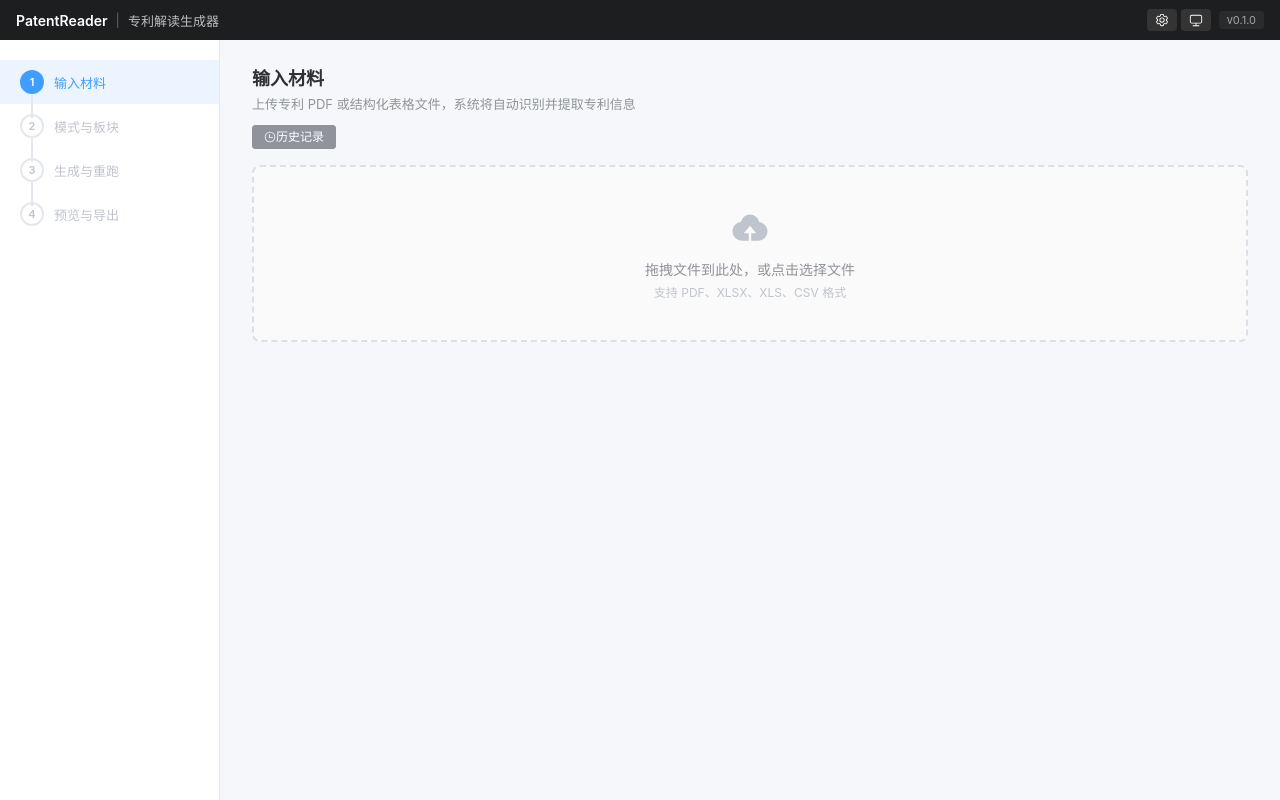
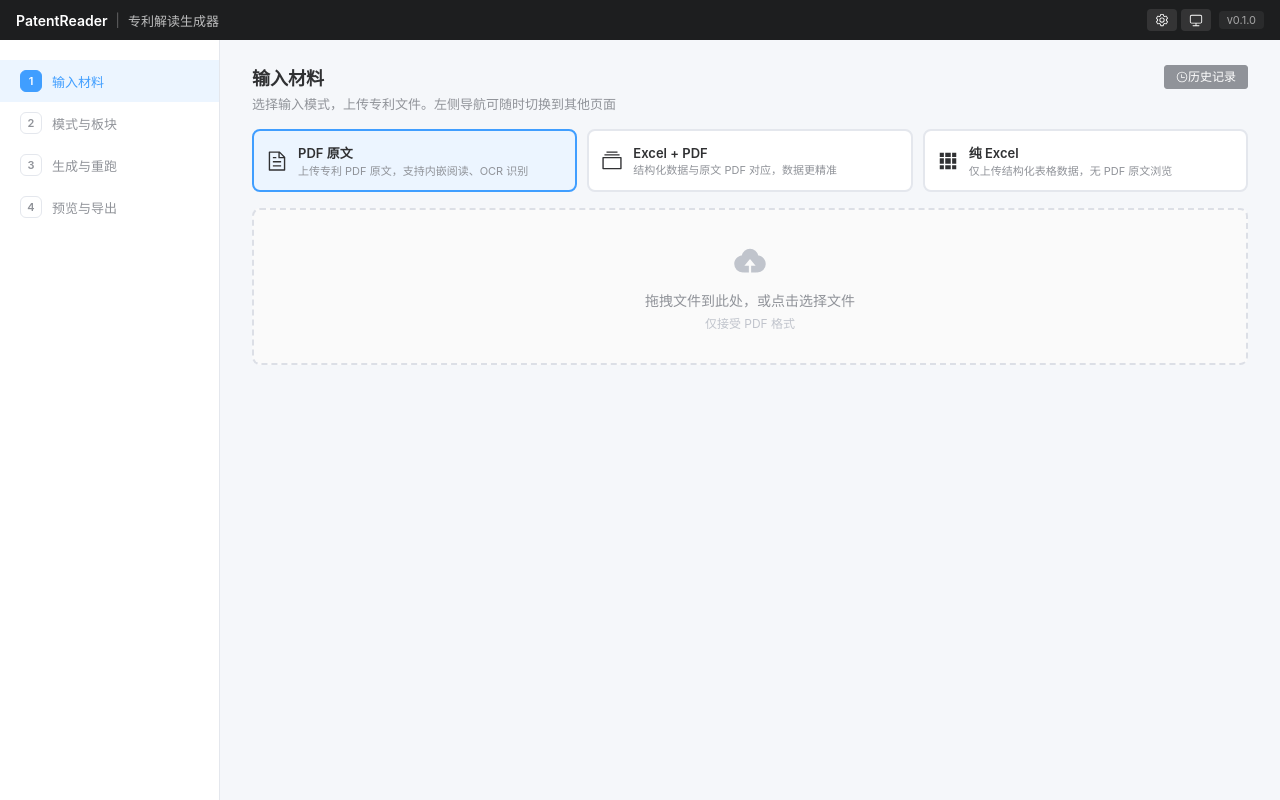
Before and after one commit to Casafred/powerpatent, a Vue app: page /input in a window 1280 px wide. Built offline with nearby package versions, Linux system fonts and the light colour scheme.

Commit message:
feat: 桌面应用AI API连接失败
Co-authored-by: traeagent <traeagent@users.noreply.github.com>

```diff
--- a/src/components/input/FileDrop.vue
+++ b/src/components/input/FileDrop.vue
@@ -16,6 +16,9 @@ export interface InputFileInfo {
   size?: number
 }
 
+export type InputMode = 'pdf' | 'excel_pdf' | 'excel'
+
+const inputMode = ref<InputMode>('pdf')
 const files = ref<InputFileInfo[]>([])
 const processing = ref(false)
 const error = ref<string | null>(null)
@@ -23,6 +26,35 @@ const error = ref<string | null>(null)
 const hasFiles = computed(() => files.value.length > 0)
 const hasPdf = computed(() => files.value.some(f => f.type === 'pdf'))
 const hasTable = computed(() => files.value.some(f => f.type === 'xlsx' || f.type === 'csv'))
+
+const modeConfig: Record<InputMode, { label: string; desc: string; icon: string; acceptFilters: { name: string; extensions: string[] }[] }> = {
+  pdf: {
+    label: 'PDF 原文',
+    desc: '上传专利 PDF 原文，支持内嵌阅读、OCR 识别',
+    icon: 'Document',
+    acceptFilters: [
+      { name: 'PDF 文件', extensions: ['pdf'] },
+    ],
+  },
+  excel_pdf: {
+    label: 'Excel + PDF',
+    desc: '结构化数据与原文 PDF 对应，数据更精准',
+    icon: 'Files',
+    acceptFilters: [
+      { name: '专利文件', extensions: ['pdf', 'xlsx', 'xls', 'csv'] },
+      { name: 'PDF', extensions: ['pdf'] },
+      { name: '表格', extensions: ['xlsx', 'xls', 'csv'] },
+    ],
+  },
+  excel: {
+    label: '纯 Excel',
+    desc: '仅上传结构化表格数据，无 PDF 原文浏览',
+    icon: 'Grid',
+    acceptFilters: [
+      { name: '表格文件', extensions: ['xlsx', 'xls', 'csv'] },
+    ],
+  },
+}
 
 function detectFileType(ext: string): InputFileInfo['type'] {
   const lower = ext.toLowerCase()
@@ -32,19 +64,12 @@ function detectFileType(ext: string): InputFileInfo['type'] {
   return 'unknown'
 }
 
-function getInputSource(): InputSource {
-  if (hasPdf.value && hasTable.value) return 'mixed'
-  if (hasPdf.value) return 'pdf'
-  return 'table'
-}
-
 function addFilePaths(paths: string[]) {
   for (const path of paths) {
     const name = path.split(/[/\\]/).pop() || path
     const ext = name.includes('.') ? name.split('.').pop()! : ''
     const type = detectFileType(ext)
     if (type === 'unknown') continue
-    // 避免重复添加
     if (files.value.some(f => f.path === path)) continue
     files.value.push({ path, name, ext, type })
   }
@@ -61,14 +86,11 @@ function clearAll() {
 }
 
 async function openFileDialog() {
+  const cfg = modeConfig[inputMode.value]
   try {
     const selected = await open({
       multiple: true,
-      filters: [
-        { name: '专利文件', extensions: ['pdf', 'xlsx', 'xls', 'csv'] },
-        { name: 'PDF', extensions: ['pdf'] },
-        { name: '表格', extensions: ['xlsx', 'xls', 'csv'] },
-      ],
+      filters: cfg.acceptFilters,
     })
     if (selected) {
       const paths = Array.isArray(selected) ? selected : [selected]
@@ -81,21 +103,15 @@ async function openFileDialog() {
 
 function handleDrop(e: DragEvent) {
   isDragging.value = false
-  // Tauri 环境下拖拽文件通过 dataTransfer 获取路径
   const paths: string[] = []
   if (e.dataTransfer) {
     for (let i = 0; i < e.dataTransfer.files.length; i++) {
       const file = e.dataTransfer.files[i]
-      // 在 Tauri 中，file.path 包含完整文件路径
       const filePath = (file as any).path as string | undefined
-      if (filePath) {
-        paths.push(filePath)
-      }
+      if (filePath) paths.push(filePath)
     }
   }
-  if (paths.length > 0) {
-    addFilePaths(paths)
-  }
+  if (paths.length > 0) addFilePaths(paths)
 }
 
 function handleDragOver(e: DragEvent) {
@@ -107,8 +123,28 @@ function handleDragLeave() {
   isDragging.value = false
 }
 
+// 校验文件是否符合当前模式
+function validateFiles(): string | null {
+  if (inputMode.value === 'pdf' && !files.value.some(f => f.type === 'pdf')) {
+    return '当前模式为"PDF 原文"，请至少添加一个 PDF 文件'
+  }
+  if (inputMode.value === 'excel' && !files.value.some(f => f.type === 'xlsx' || f.type === 'csv')) {
+    return '当前模式为"纯 Excel"，请至少添加一个表格文件'
+  }
+  if (inputMode.value === 'excel_pdf') {
+    if (!files.value.some(f => f.type === 'pdf')) return 'Excel+PDF 模式需要至少一个 PDF 文件'
+    if (!files.value.some(f => f.type === 'xlsx' || f.type === 'csv')) return 'Excel+PDF 模式需要至少一个表格文件'
+  }
+  return null
+}
+
 async function processFiles() {
   if (files.value.length === 0) return
+  const validationError = validateFiles()
+  if (validationError) {
+    error.value = validationError
+    return
+  }
   processing.value = true
   error.value = null
   try {
@@ -123,11 +159,38 @@ async function processFiles() {
   }
 }
 
-defineExpose({ files, hasFiles, getInputSource })
+function getInputSource(): InputSource {
+  if (hasPdf.value && hasTable.value) return 'mixed'
+  if (hasPdf.value) return 'pdf'
+  return 'table'
+}
+
+defineExpose({ files, hasFiles, getInputSource, inputMode })
 </script>
 
 <template>
   <div class="file-drop-section">
+    <!-- 输入模式选择 -->
+    <div class="mode-selector">
+      <div
+        v-for="(cfg, key) in modeConfig"
+        :key="key"
+        class="mode-card"
+        :class="{ active: inputMode === key }"
+        @click="inputMode = key as InputMode"
+      >
+        <el-icon :size="22">
+          <Document v-if="key === 'pdf'" />
+          <Files v-else-if="key === 'excel_pdf'" />
+          <Grid v-else />
+        </el-icon>
+        <div class="mode-info">
+          <span class="mode-label">{{ cfg.label }}</span>
+          <span class="mode-desc">{{ cfg.desc }}</span>
+        </div>
+      </div>
+    </div>
+
     <!-- 拖拽上传区域 -->
     <div
       class="drop-zone"
@@ -137,9 +200,13 @@ defineExpose({ files, hasFiles, getInputSource })
       @dragleave="handleDragLeave"
       @click="openFileDialog"
     >
-      <el-icon :size="40" color="var(--app-text-placeholder)"><UploadFilled /></el-icon>
+      <el-icon :size="36" color="var(--app-text-placeholder)"><UploadFilled /></el-icon>
       <p class="drop-text">拖拽文件到此处，或点击选择文件</p>
-      <p class="drop-hint">支持 PDF、XLSX、XLS、CSV 格式</p>
+      <p class="drop-hint">
+        <template v-if="inputMode === 'pdf'">仅接受 PDF 格式</template>
+        <template v-else-if="inputMode === 'excel'">仅接受 XLSX / XLS / CSV 格式</template>
+        <template v-else>支持 PDF + XLSX / XLS / CSV 混合上传</template>
+      </p>
     </div>
 
     <!-- 文件列表 -->
@@ -152,7 +219,7 @@ defineExpose({ files, hasFiles, getInputSource })
       <div class="file-list">
         <div v-for="(file, index) in files" :key="file.path" class="file-item">
           <div class="file-info">
-            <el-icon :size="20" class="file-icon">
+            <el-icon :size="18" class="file-icon">
               <Document v-if="file.type === 'pdf'" />
               <Grid v-else />
             </el-icon>
@@ -170,7 +237,7 @@ defineExpose({ files, hasFiles, getInputSource })
       <!-- 输入类型提示 -->
       <div class="input-type-hint">
         <el-tag type="info" size="small">
-          输入模式：{{ getInputSource() === 'mixed' ? '混合输入（表格 + PDF）' : getInputSource() === 'pdf' ? 'PDF 输入' : '表格输入' }}
+          输入模式：{{ inputMode === 'pdf' ? 'PDF 原文' : inputMode === 'excel_pdf' ? 'Excel + PDF' : '纯 Excel' }}
         </el-tag>
       </div>
 
@@ -194,10 +261,59 @@ defineExpose({ files, hasFiles, getInputSource })
   gap: 16px;
 }
 
+/* 模式选择器 */
+.mode-selector {
+  display: grid;
+  grid-template-columns: repeat(3, 1fr);
+  gap: 10px;
+}
+
+.mode-card {
+  display: flex;
+  align-items: center;
+  gap: 10px;
+  padding: 12px;
+  border: 2px solid var(--app-border);
+  border-radius: 8px;
+  cursor: pointer;
+  transition: all 0.2s;
+  background: var(--app-card-bg);
+}
+
+.mode-card:hover {
+  border-color: #c0c4cc;
+  background: var(--app-hover-bg);
+}
+
+.mode-card.active {
+  border-color: #409eff;
+  background: var(--app-active-bg);
+}
+
+.mode-info {
+  display: flex;
+  flex-direction: column;
+  gap: 2px;
+  min-width: 0;
+}
+
+.mode-label {
+  font-size: 13px;
+  font-weight: 600;
+  color: var(--app-text);
+}
+
+.mode-desc {
+  font-size: 11px;
+  color: var(--app-text-secondary);
+  line-height: 1.3;
+}
+
+/* 拖拽区域 */
 .drop-zone {
   border: 2px dashed var(--app-dropzone-border);
   border-radius: 8px;
-  padding: 40px 24px;
+  padding: 32px 24px;
   text-align: center;
   cursor: pointer;
   transition: all 0.2s;
@@ -227,6 +343,7 @@ defineExpose({ files, hasFiles, getInputSource })
   font-size: 12px;
 }
 
+/* 文件列表 */
 .file-list-section {
   background: var(--app-card-bg);
   border: 1px solid var(--app-border);
--- a/src/components/layout/StepNav.vue
+++ b/src/components/layout/StepNav.vue
@@ -1,6 +1,4 @@
 <script setup lang="ts">
-import { computed } from 'vue'
-
 const props = defineProps<{
   currentStep: number
 }>()
@@ -15,8 +13,6 @@ const steps = [
   { num: 3, title: '生成与重跑', icon: 'VideoPlay' },
   { num: 4, title: '预览与导出', icon: 'Download' },
 ]
-
-const maxReachedStep = computed(() => 4) // 允许点击所有步骤
 </script>
 
 <template>
@@ -26,19 +22,13 @@ const maxReachedStep = computed(() => 4) // 允许点击所有步骤
         v-for="step in steps"
         :key="step.num"
         class="step-item"
-        :class="{
-          active: currentStep === step.num,
-          done: currentStep > step.num,
-          clickable: step.num <= maxReachedStep,
-        }"
-        @click="step.num <= maxReachedStep && emit('navigate', step.num)"
+        :class="{ active: currentStep === step.num }"
+        @click="emit('navigate', step.num)"
       >
         <div class="step-indicator">
-          <el-icon v-if="currentStep > step.num" class="done-icon"><Check /></el-icon>
-          <span v-else class="step-num">{{ step.num }}</span>
+          <span class="step-num">{{ step.num }}</span>
         </div>
         <span class="step-title">{{ step.title }}</span>
-        <div v-if="step.num < steps.length" class="step-line" :class="{ done: currentStep > step.num }" />
       </div>
     </div>
   </aside>
@@ -67,20 +57,15 @@ const maxReachedStep = computed(() => 4) // 允许点击所有步骤
   align-items: center;
   gap: 10px;
   padding: 10px 20px;
-  cursor: default;
-  color: var(--app-text-placeholder);
+  cursor: pointer;
+  color: var(--app-text-secondary);
   font-size: 13px;
-  position: relative;
   transition: background-color 0.2s, color 0.2s;
 }
 
-.step-item.clickable {
-  cursor: pointer;
-}
-
-.step-item.clickable:hover {
+.step-item:hover {
   background: var(--app-hover-bg);
-  color: var(--app-text-secondary);
+  color: var(--app-text);
 }
 
 .step-item.active {
@@ -89,20 +74,16 @@ const maxReachedStep = computed(() => 4) // 允许点击所有步骤
   font-weight: 500;
 }
 
-.step-item.done {
-  color: var(--app-sidebar-done);
-}
-
 .step-indicator {
-  width: 24px;
-  height: 24px;
-  border-radius: 50%;
-  border: 2px solid var(--app-border);
+  width: 22px;
+  height: 22px;
+  border-radius: 6px;
+  border: 1.5px solid var(--app-border);
   display: flex;
   align-items: center;
   justify-content: center;
   flex-shrink: 0;
-  font-size: 12px;
+  font-size: 11px;
   font-weight: 600;
   transition: all 0.2s;
 }
@@ -113,35 +94,7 @@ const maxReachedStep = computed(() => 4) // 允许点击所有步骤
   color: #fff;
 }
 
-.step-item.done .step-indicator {
-  border-color: var(--app-sidebar-done);
-  background: var(--app-sidebar-done);
-  color: #fff;
-}
-
-.step-num {
-  font-size: 11px;
-}
-
-.done-icon {
-  font-size: 14px;
-}
-
 .step-title {
   white-space: nowrap;
 }
-
-.step-line {
-  position: absolute;
-  left: 31px;
-  top: 34px;
-  width: 2px;
-  height: 24px;
-  background: var(--app-border);
-  transition: background-color 0.2s;
-}
-
-.step-line.done {
-  background: var(--app-sidebar-done);
-}
 </style>
--- a/src/views/ConfigView.vue
+++ b/src/views/ConfigView.vue
@@ -53,20 +53,23 @@ function getPatentId(patent: any): string {
 function togglePatentExpand(patentId: string) {
   expandedPatentId.value = expandedPatentId.value === patentId ? null : patentId
 }
-
-function goNext() {
-  router.push({ name: 'generate' })
-}
-
-function goBack() {
-  router.push({ name: 'input' })
-}
 </script>
 
 <template>
   <div class="view-container">
     <h2>模式与板块</h2>
     <p class="view-desc">选择解读模式，配置输出板块组合</p>
+
+    <!-- 无专利数据提示 -->
+    <el-alert
+      v-if="inputStore.patents.length === 0"
+      type="info"
+      title="尚未输入专利数据"
+      description="您可以直接配置板块选项，也可以先前往"输入材料"页面上传专利文件"
+      show-icon
+      :closable="false"
+      style="margin-bottom: 16px"
+    />
 
     <!-- 模式选择 -->
     <div class="config-section">
@@ -227,9 +230,9 @@ function goBack() {
 
     <!-- 导航 -->
     <div class="view-footer">
-      <el-button @click="goBack">上一步</el-button>
-      <el-button type="primary" @click="goNext">
-        下一步：生成与重跑
+      <el-button @click="router.push({ name: 'input' })">返回输入</el-button>
+      <el-button type="primary" @click="router.push({ name: 'generate' })">
+        前往生成
         <el-icon class="el-icon--right"><ArrowRight /></el-icon>
       </el-button>
     </div>
--- a/src/views/ExportView.vue
+++ b/src/views/ExportView.vue
@@ -72,16 +72,23 @@ async function handleExport() {
     exporting.value = false
   }
 }
-
-function goBack() {
-  router.push({ name: 'generate' })
-}
 </script>
 
 <template>
   <div class="view-container">
     <h2>预览与导出</h2>
     <p class="view-desc">预览生成结果，导出为离线自包含 HTML 文件</p>
+
+    <!-- 无专利数据提示 -->
+    <el-alert
+      v-if="!hasPatents"
+      type="info"
+      title="尚未生成分析内容"
+      description="请先前往"输入材料"上传专利，再在"生成与重跑"中完成 AI 分析"
+      show-icon
+      :closable="false"
+      style="margin-bottom: 16px"
+    />
 
     <!-- 导出配置 -->
     <div class="config-section">
@@ -139,7 +146,7 @@ function goBack() {
 
     <!-- 导航 -->
     <div class="view-footer">
-      <el-button @click="goBack">上一步</el-button>
+      <el-button @click="router.push({ name: 'generate' })">返回生成</el-button>
     </div>
   </div>
 </template>
--- a/src/views/GenerateView.vue
+++ b/src/views/GenerateView.vue
@@ -234,10 +234,6 @@ function getStatusText(status: ModuleState['status']) {
 function goNext() {
   router.push({ name: 'export' })
 }
-
-function goBack() {
-  router.push({ name: 'config' })
-}
 </script>
 
 <template>
@@ -350,13 +346,13 @@ function goBack() {
 
     <!-- 导航 -->
     <div class="view-footer">
-      <el-button @click="goBack">上一步</el-button>
+      <el-button @click="router.push({ name: 'config' })">返回配置</el-button>
       <el-button
         type="primary"
         :disabled="moduleStates.length === 0 || generating"
         @click="goNext"
       >
-        下一步：预览与导出
+        前往导出
         <el-icon class="el-icon--right"><ArrowRight /></el-icon>
       </el-button>
     </div>
--- a/src/views/InputView.vue
+++ b/src/views/InputView.vue
@@ -5,31 +5,22 @@ import PatentList from '../components/input/PatentList.vue'
 import HistoryPanel from '../components/HistoryPanel.vue'
 import { useInputStore } from '../stores/input'
 import { useHistoryStore } from '../stores/history'
-import { useRouter } from 'vue-router'
 
 const store = useInputStore()
 const historyStore = useHistoryStore()
-const router = useRouter()
 
 const hasOcrNeeded = computed(() => store.patents.some(p => p.needsOcr))
 const showHistory = ref(false)
 
-function goNext() {
-  router.push({ name: 'config' })
-}
-
 function onSessionRestored() {
   showHistory.value = false
-  router.push({ name: 'config' })
 }
 </script>
 
 <template>
   <div class="view-container">
-    <h2>输入材料</h2>
-    <p class="view-desc">上传专利 PDF 或结构化表格文件，系统将自动识别并提取专利信息</p>
-
-    <div class="input-actions">
+    <div class="view-header">
+      <h2>输入材料</h2>
       <el-button
         :type="historyStore.sessions.length > 0 ? 'default' : 'info'"
         size="small"
@@ -42,6 +33,7 @@ function onSessionRestored() {
         </el-tag>
       </el-button>
     </div>
+    <p class="view-desc">选择输入模式，上传专利文件。左侧导航可随时切换到其他页面</p>
 
     <!-- 历史记录面板 -->
     <div v-if="showHistory" class="history-section">
@@ -60,30 +52,26 @@ function onSessionRestored() {
       :closable="false"
       style="margin-top: 12px"
     />
-
-    <div class="view-footer" v-if="store.patents.length > 0">
-      <el-button type="primary" @click="goNext">
-        下一步：模式与板块
-        <el-icon class="el-icon--right"><ArrowRight /></el-icon>
-      </el-button>
-    </div>
   </div>
 </template>
 
 <style scoped>
-.view-container h2 {
+.view-header {
+  display: flex;
+  justify-content: space-between;
+  align-items: center;
+  margin-bottom: 4px;
+}
+
+.view-header h2 {
   font-size: 18px;
   font-weight: 600;
-  margin-bottom: 4px;
+  margin: 0;
 }
 
 .view-desc {
   color: var(--app-text-secondary);
   font-size: 13px;
-  margin-bottom: 12px;
-}
-
-.input-actions {
   margin-bottom: 16px;
 }
 
@@ -96,10 +84,4 @@ function onSessionRestored() {
   border-radius: 8px;
   padding: 12px;
 }
-
-.view-footer {
-  margin-top: 24px;
-  display: flex;
-  justify-content: flex-end;
-}
 </style>
```
